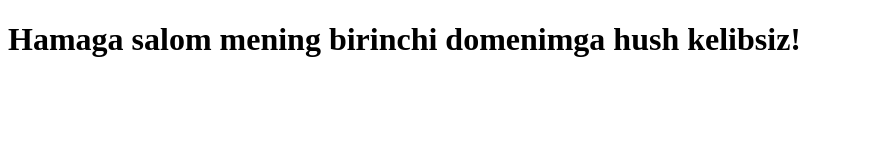
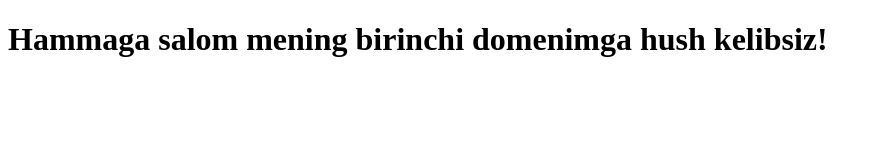
Before and after one commit to Zohirjonn/github-moy, a plain HTML site: page index.html in a window 1280 px wide. Shown: the whole page, without its empty margins (0-880 px from the left). Drawn offline with Linux system fonts and the light colour scheme.

Commit message:
Update index.html

```diff
--- a/index.html
+++ b/index.html
@@ -7,6 +7,6 @@
     <title>Document</title>
 </head>
 <body>
-    <h1>Hamaga salom mening birinchi domenimga hush kelibsiz!</h1>
+    <h1>Hammaga salom mening birinchi domenimga hush kelibsiz!</h1>
 </body>
 </html>
```
